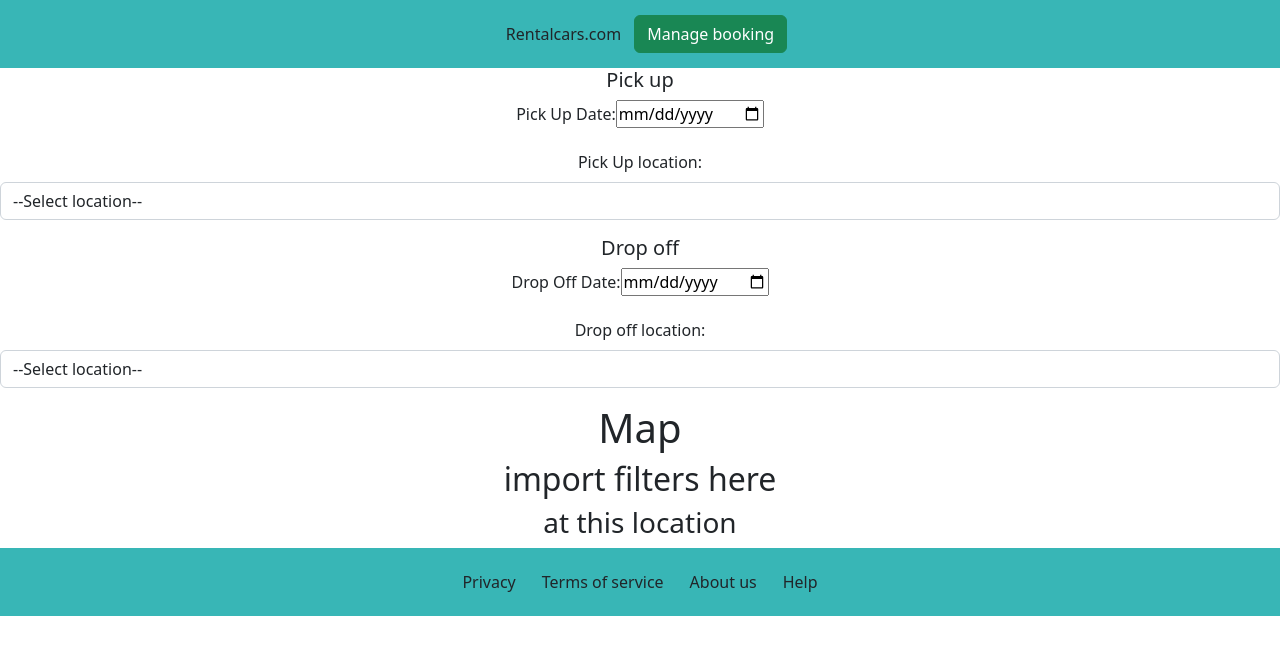
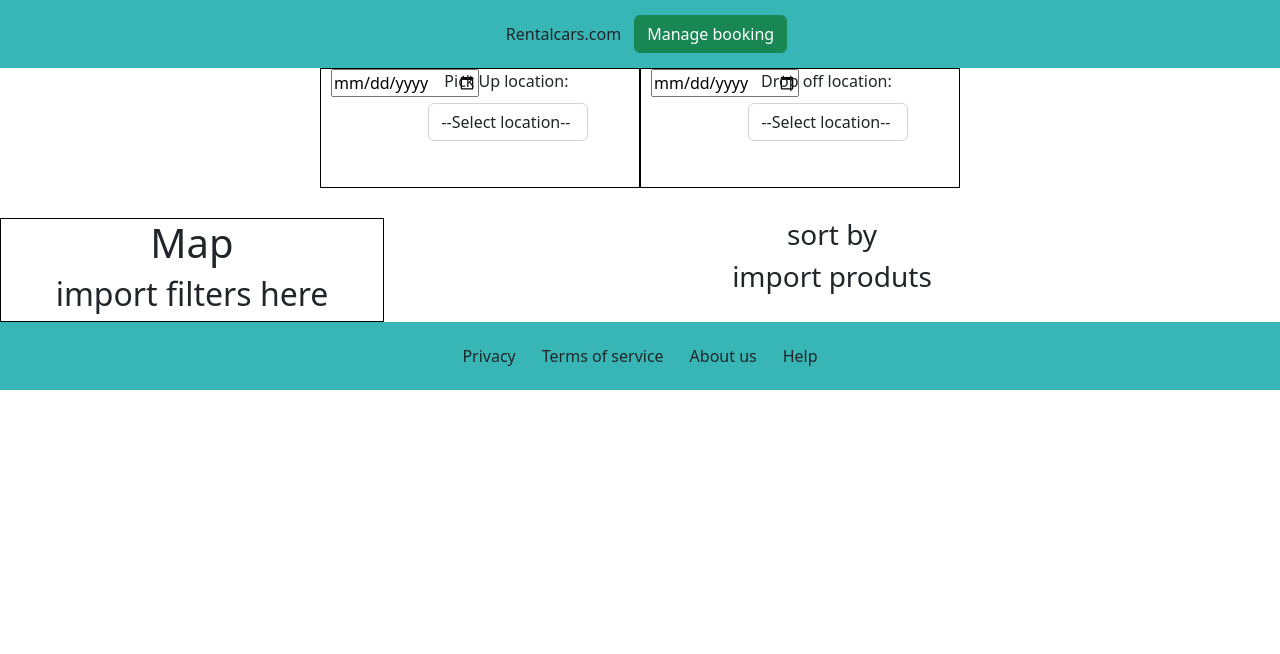
Before and after one commit to Will-Quinnan/Capstone, a React (Create React App) app: page /catalog in a window 1280 px wide. Shown: the top 654 px of the page. Built offline with nearby package versions, Linux system fonts and the light colour scheme.

Commit message:
half way point of class

```diff
--- a/src/components/trip-info.css
+++ b/src/components/trip-info.css
@@ -1,9 +1,39 @@
+.trip-info{
+    display: flex;
+    flex-direction: row;
+    height: 120px;
+    width: 100%;
+    justify-content: center;
+}
+
+
+
 .drop-off{
     display: flex;
     max-width: 50%;
+    border: solid black 1px;
+    width: fit-content;
 }
 
 .pick-up{
     display: flex;
     max-width: 50%;
+    border: solid black 1px;
+    width: fit-content;
 }
+
+.trip-date{
+    font-size: 16px;
+    display: flex;
+    width:30%;
+    height: fit-content;
+    margin-left: 10px;
+}
+
+.form-control{
+    margin: 2px;
+}
+
+.form-label{
+    font-size: 16px;
+}
--- a/src/components/trip-info.jsx
+++ b/src/components/trip-info.jsx
@@ -1,19 +1,18 @@
+import './trip-info.css';
 
 function TripInfo(){
 
     return (
         <div className="trip-info">
 
-            <div>
-                <h5>Pick up</h5>
+            <div class="pick-up">
 
 
-                <div class="mb-3">
-                    <label class="form-label">Pick Up Date:</label>
+                <div class="trip-date">
                     <input type="date" id="pickup" name="pickup"></input>
                 </div>
 
-                <div class="mb-3">
+                <div class="trip-location">
                     <label class="form-label">Pick Up location:</label>
                         <select class="form-control" id="textService">
                             <option value="" disabled selected>--Select location--</option>
@@ -24,15 +23,14 @@ function TripInfo(){
                 </div>
             </div>
 
-            <div>
-                <h5>Drop off</h5>
+            <div className="pick-up">
 
-                <div class="mb-3">
-                    <label class="form-label">Drop Off Date:</label>
+
+                <div class="trip-date">
                     <input type="date" id="dropoff" name="dropoff"></input>
                 </div>
 
-                <div class="mb-3">
+                <div class="trip-location">
                     <label class="form-label">Drop off location:</label>
                         <select class="form-control" id="textService">
                             <option value="" disabled selected>--Select location--</option>
--- a/src/pages/catalog.css
+++ b/src/pages/catalog.css
@@ -0,0 +1,20 @@
+.catalog{
+    display: block;
+}
+
+.catalog-body{
+    display: flex;
+    flex-direction: row;
+    margin-top: 30px;
+}
+.filter-tab{
+    display: flex;
+    flex-direction: column;
+    width: 30%;
+    border: solid black 1px;
+}
+.catalog-products{
+    display:flex;
+    flex-direction: column;
+    width: 70%;
+}
--- a/src/pages/catalog.jsx
+++ b/src/pages/catalog.jsx
@@ -1,5 +1,6 @@
 
 import TripInfo from "../components/trip-info";
+import './catalog.css';
 
 
 function Catalog(){
@@ -25,17 +26,15 @@ function Catalog(){
 
 
                 <div className="catalog-products">
-                    <h3> {/* add code to show number of available vehicles */} at this location </h3>
 
-                    <div className="popular filters">
-                    {/* add filter butons to this location; minimum 5 */}
-                    </div>
 
                     <div className="sort-by">
                     {/* add a toggle function that allows the user to sort the vehicals by price high to low, or low to high */}
+                    <h3>sort by</h3>
                     </div>
 
                     <div className="import-product">
+                        <h3>import produts</h3>
                     {/* import products to this location */}
                     </div>
                 </div>
```
